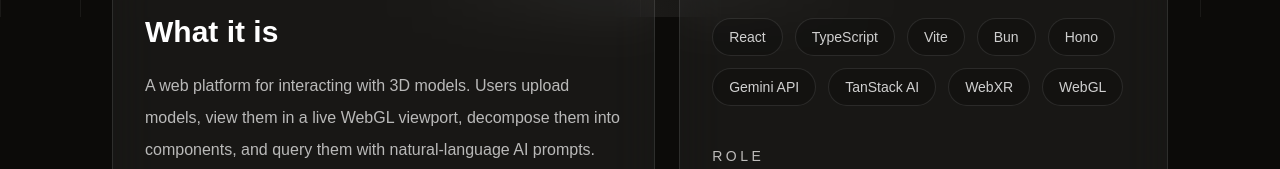
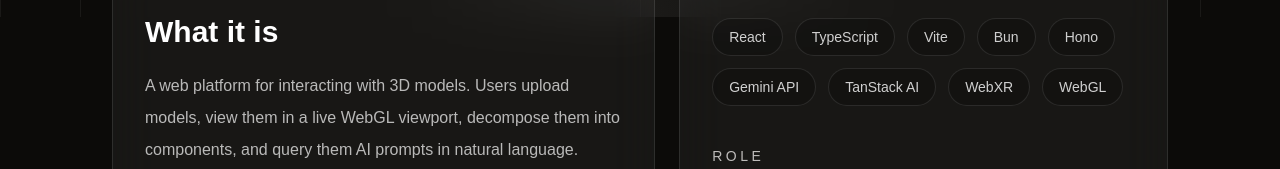
Before and after one commit to RayKang8/personal-portfolio, a Next.js app: page /projects/nimbus in a window 1280 px wide. Shown: the part 783-952 px from the top of the page. Built offline with nearby package versions, Linux system fonts and the light colour scheme.

Commit message:
Update page.tsx

```diff
--- a/app/projects/nimbus/page.tsx
+++ b/app/projects/nimbus/page.tsx
@@ -125,7 +125,7 @@
             <p className="mt-5 leading-8 text-white/70">
               A web platform for interacting with 3D models. Users upload
               models, view them in a live WebGL viewport, decompose them into
-              components, and query them with natural-language AI prompts.
+              components, and query them AI prompts in natural language.
             </p>
 
             <p className="mt-5 leading-8 text-white/70">
```
